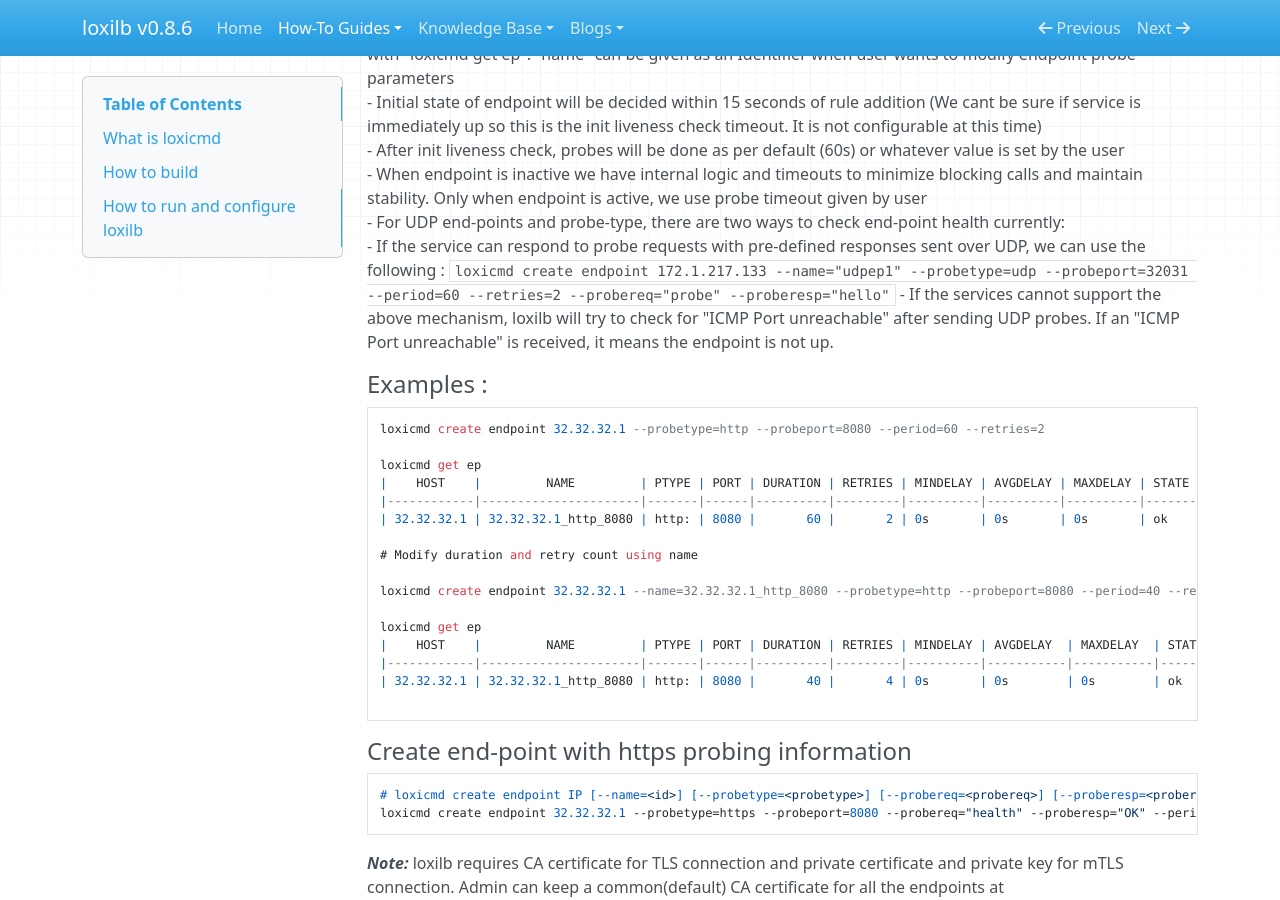
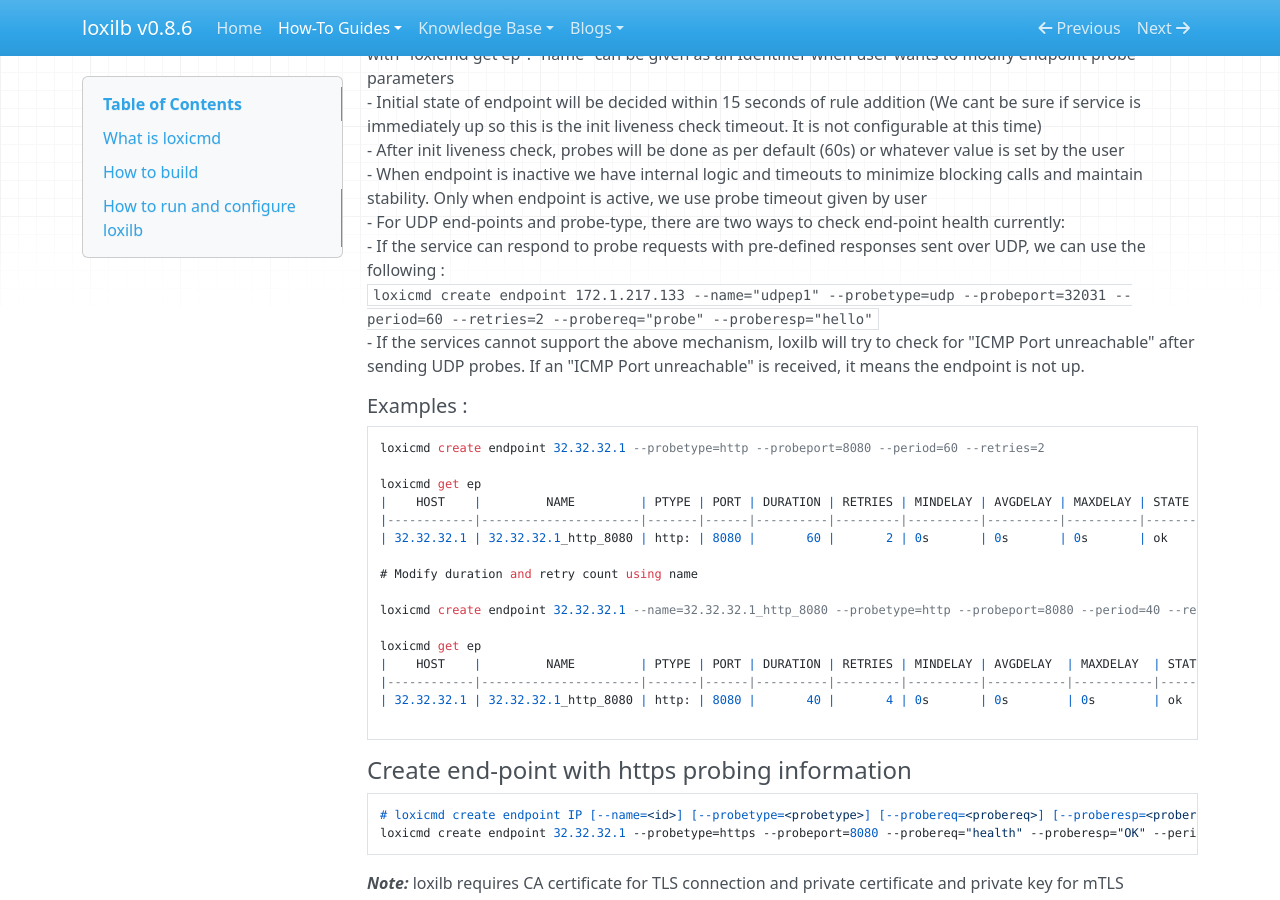
Before and after one commit to loxilb-io/loxilbdocs, an MkDocs documentation site: the page built from docs/cmd.md, in a window 1280 px wide and 900 px high, scrolled down 3844 px. Built offline with MkDocs 1.6.1, drawn with Linux system fonts in a browser that asks for light colours; nearby versions of some CDN libraries.

Commit message:
Update cmd.md
Formatting changes

````diff
--- a/docs/cmd.md
+++ b/docs/cmd.md
@@ -183,7 +183,7 @@
     ```
   - If the services cannot support the above mechanism, loxilb will try to check for "ICMP Port unreachable" after sending UDP probes. If an "ICMP Port unreachable" is received, it means the endpoint is not up.
 
-#### Examples :
+##### Examples :
 ```
 loxicmd create endpoint 32.32.32.1 --probetype=http --probeport=8080 --period=60 --retries=2
 
````
